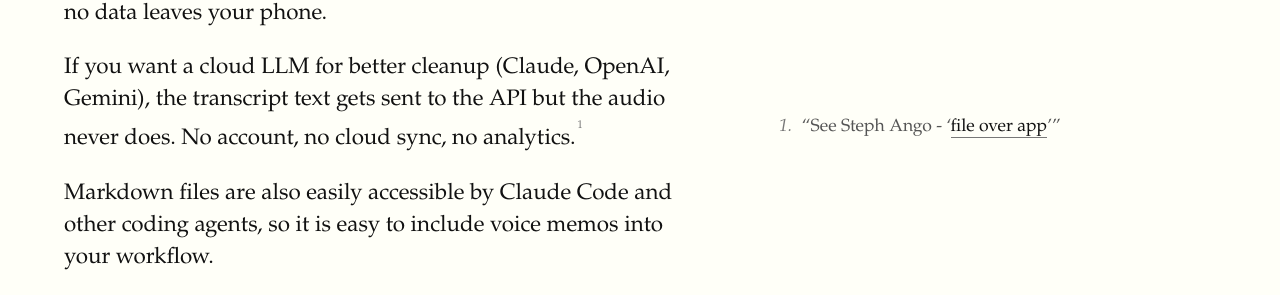
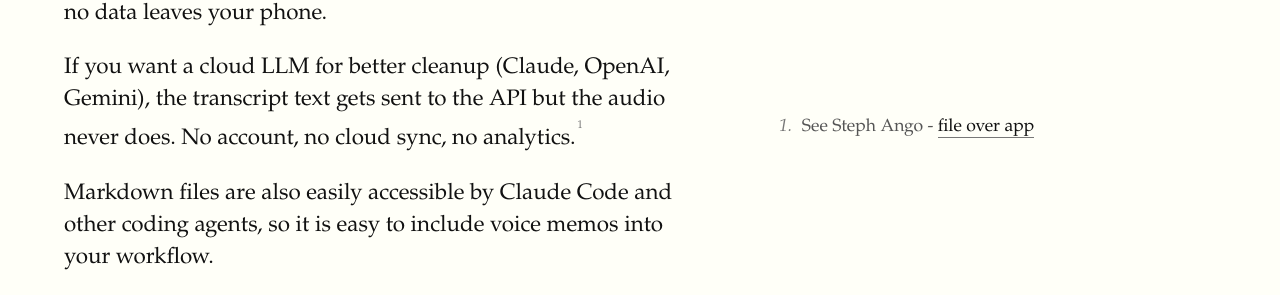
Before and after one commit to westonwestenborg/westenb.org, a Jekyll site: the page built from _posts/2026-01-22-coati.md, in a window 1280 px wide. Shown: the part 1055-1350 px from the top of the page. Built offline with Jekyll 4.4.1, drawn with Linux system fonts in a browser that asks for light colours.

```diff
--- a/_posts/2026-01-22-coati.md
+++ b/_posts/2026-01-22-coati.md
@@ -20,7 +20,7 @@ You record a memo, Coati transcribes it, sends the transcript to an LLM for clea
 
 Everything stays on your device. Transcription happens on-device through Apple's Speech framework. If you use Apple Intelligence for cleanup, that's on-device too---no API key needed, no data leaves your phone.
 
-If you want a cloud LLM for better cleanup (Claude, OpenAI, Gemini), the transcript text gets sent to the API but the audio never does. No account, no cloud sync, no analytics.{% sidenote 1 "See Steph Ango - '[file over app](https://stephango.com/file-over-app)'" %}
+If you want a cloud LLM for better cleanup (Claude, OpenAI, Gemini), the transcript text gets sent to the API but the audio never does. No account, no cloud sync, no analytics.{% sidenote 1 See Steph Ango - [file over app](https://stephango.com/file-over-app) %}
 
 Markdown files are also easily accessible by Claude Code and other coding agents, so it is easy to include voice memos into your workflow.
 
```
